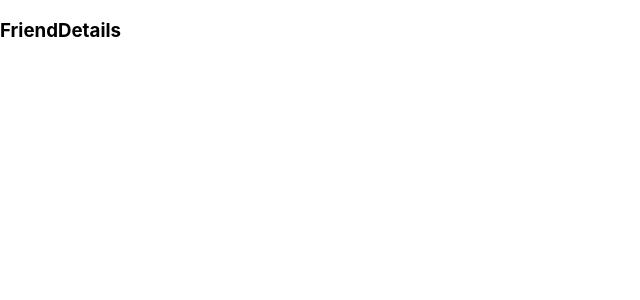
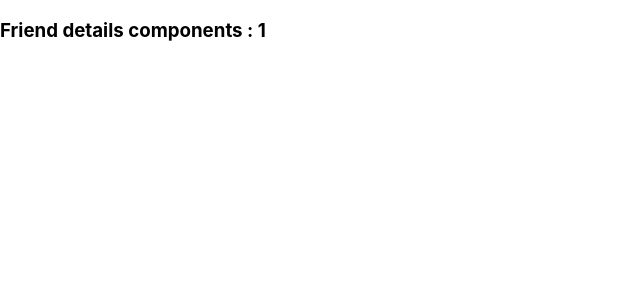
Before and after one commit to VASHKOR-DAS/project-setup-and-routing, a React (Create React App) app: page /friend/1 in a window 1280 px wide. Shown: the top 300 px of the page, without its empty margins (0-640 px from the left). Built offline with nearby package versions, Linux system fonts and the light colour scheme.

Commit message:
dinamically set route

```diff
--- a/src/components/FriendDetail/FriendDetail.js
+++ b/src/components/FriendDetail/FriendDetail.js
@@ -1,9 +1,13 @@
 import React from 'react';
+import { useParams } from 'react-router-dom';
 
 const FriendDetail = () => {
+
+    // useParams() diye dynamically route show korano hoy
+    const {friendId} = useParams();
     return (
         <div>
-            <h3>FriendDetails</h3>
+            <h3>Friend details components : {friendId}</h3>
         </div>
     );
 };
```
